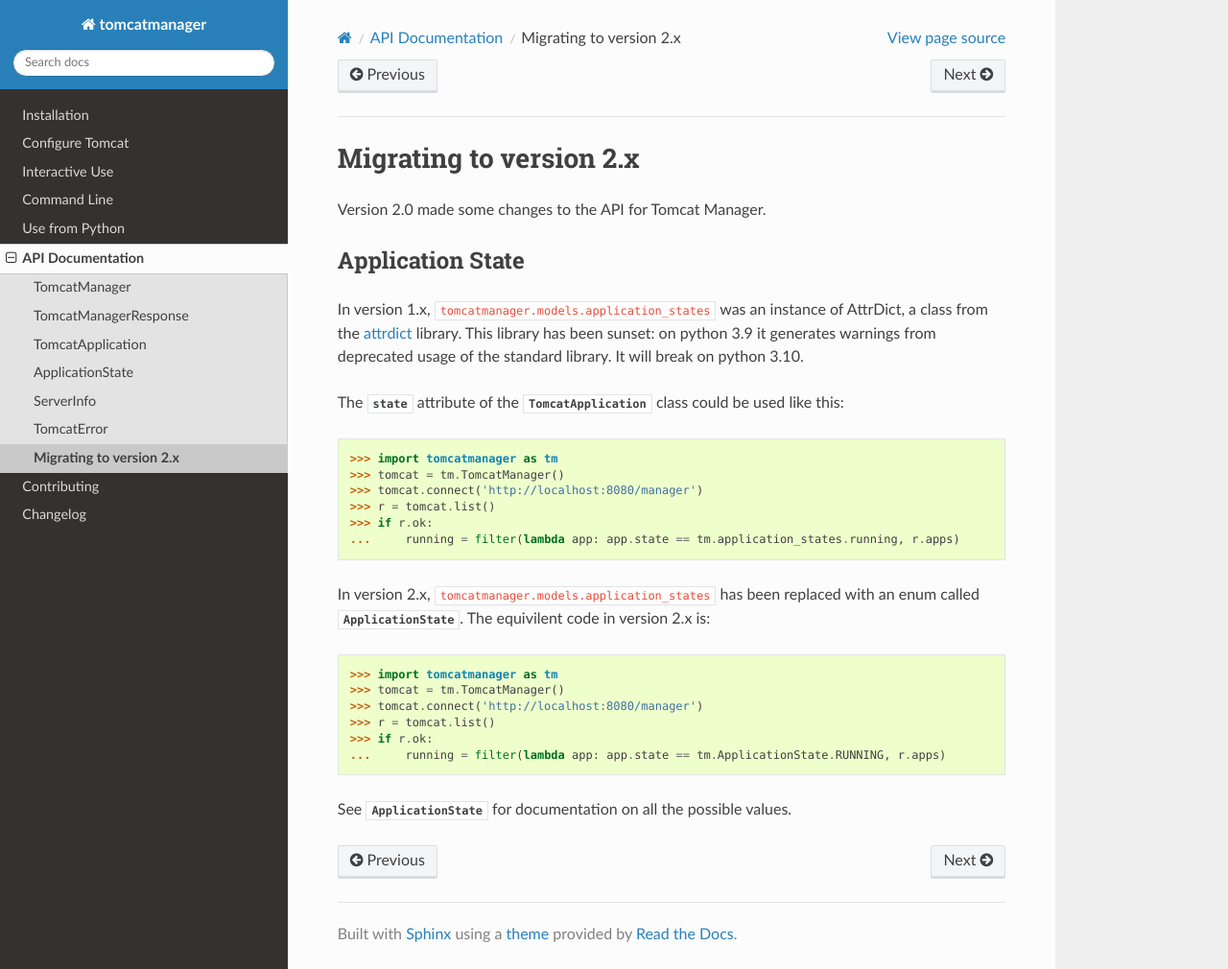
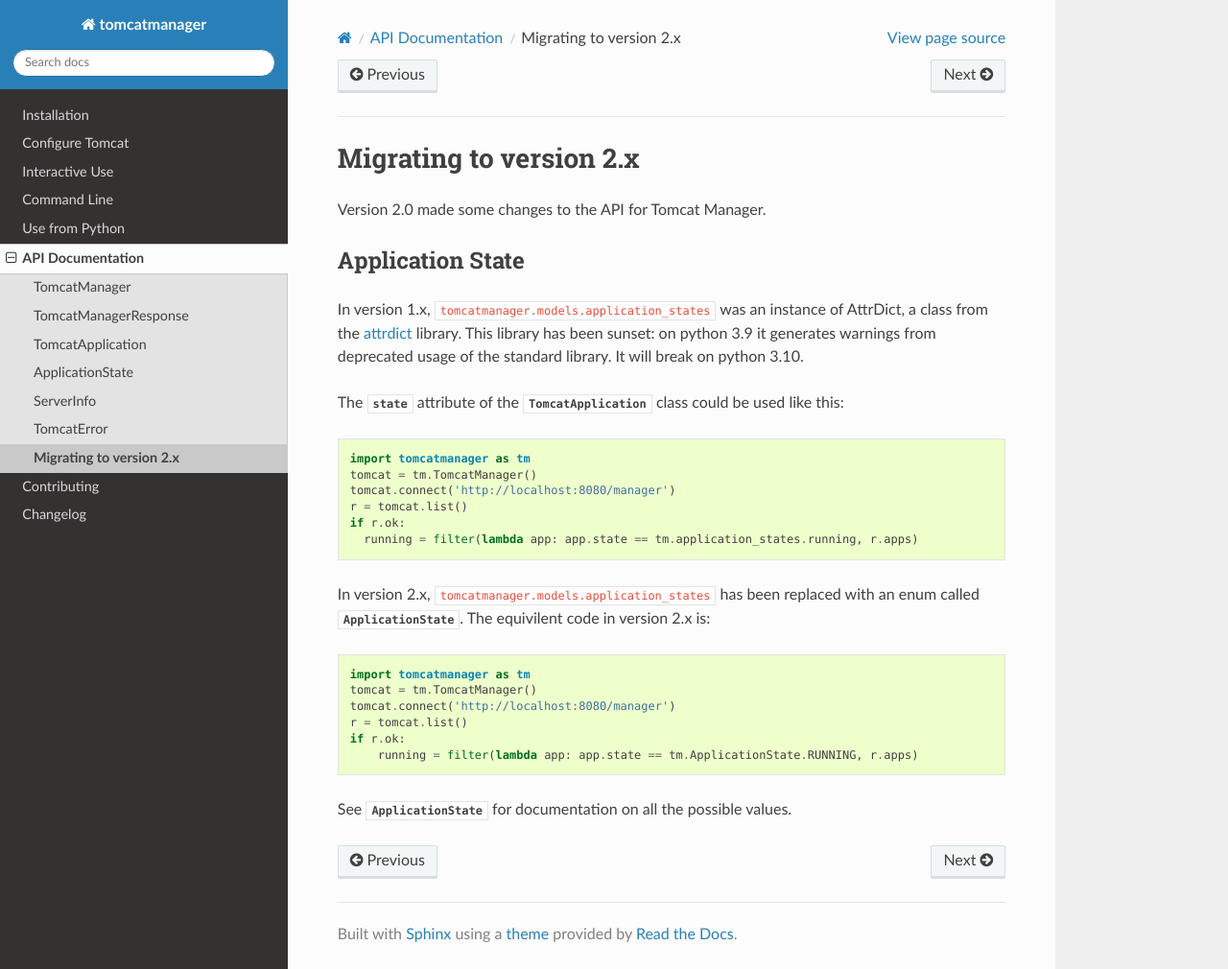
Before and after one commit to tomcatmanager/tomcatmanager, a Sphinx documentation site: the page built from docs/api/migrating2.rst, in a window 1280 px wide and 1010 px high. Shown: the whole window at 96% size. Built offline with Sphinx 7.4.7 and the Read the Docs theme 2.0.0, drawn with Linux system fonts in a browser that asks for light colours.

```diff
--- a/docs/api/migrating2.rst
+++ b/docs/api/migrating2.rst
@@ -14,21 +14,21 @@ on python 3.10.
 The :attr:`~tomcatmanager.models.TomcatApplication.state` attribute of the :class:`~tomcatmanager.models.TomcatApplication` class could
 be used like this::
 
-    >>> import tomcatmanager as tm
-    >>> tomcat = tm.TomcatManager()
-    >>> tomcat.connect('http://localhost:8080/manager')
-    >>> r = tomcat.list()
-    >>> if r.ok:
-    ...     running = filter(lambda app: app.state == tm.application_states.running, r.apps)
+    import tomcatmanager as tm
+    tomcat = tm.TomcatManager()
+    tomcat.connect('http://localhost:8080/manager')
+    r = tomcat.list()
+    if r.ok:
+      running = filter(lambda app: app.state == tm.application_states.running, r.apps)
 
 In version 2.x, ``tomcatmanager.models.application_states`` has been replaced with an enum
 called :class:`~tomcatmanager.models.ApplicationState`. The equivilent code in version 2.x is::
 
-    >>> import tomcatmanager as tm
-    >>> tomcat = tm.TomcatManager()
-    >>> tomcat.connect('http://localhost:8080/manager')
-    >>> r = tomcat.list()
-    >>> if r.ok:
-    ...     running = filter(lambda app: app.state == tm.ApplicationState.RUNNING, r.apps)
+    import tomcatmanager as tm
+    tomcat = tm.TomcatManager()
+    tomcat.connect('http://localhost:8080/manager')
+    r = tomcat.list()
+    if r.ok:
+        running = filter(lambda app: app.state == tm.ApplicationState.RUNNING, r.apps)
 
 See :class:`~tomcatmanager.models.ApplicationState` for documentation on all the possible values.
```
Also changed, not shown: 2 other files.
